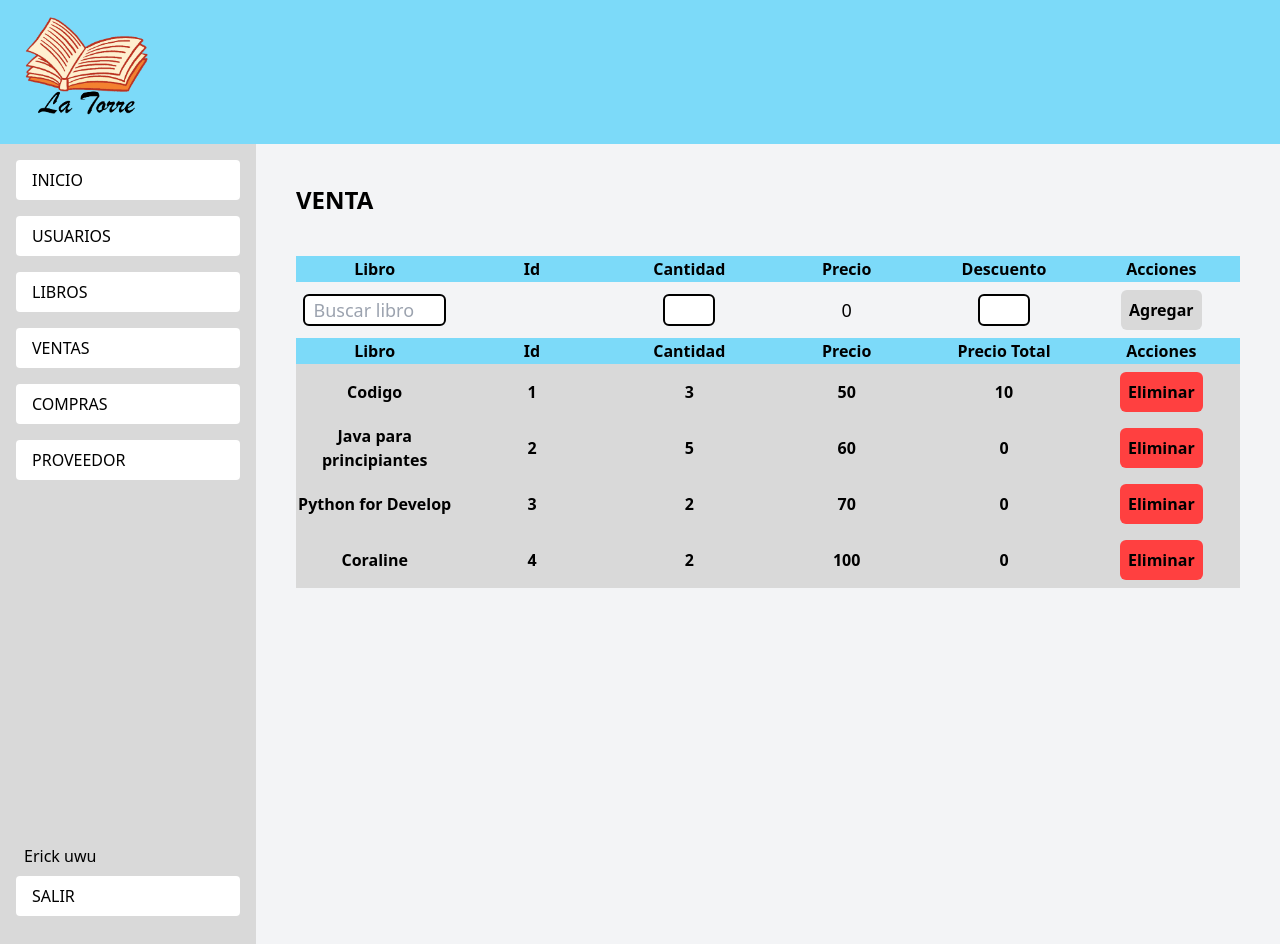
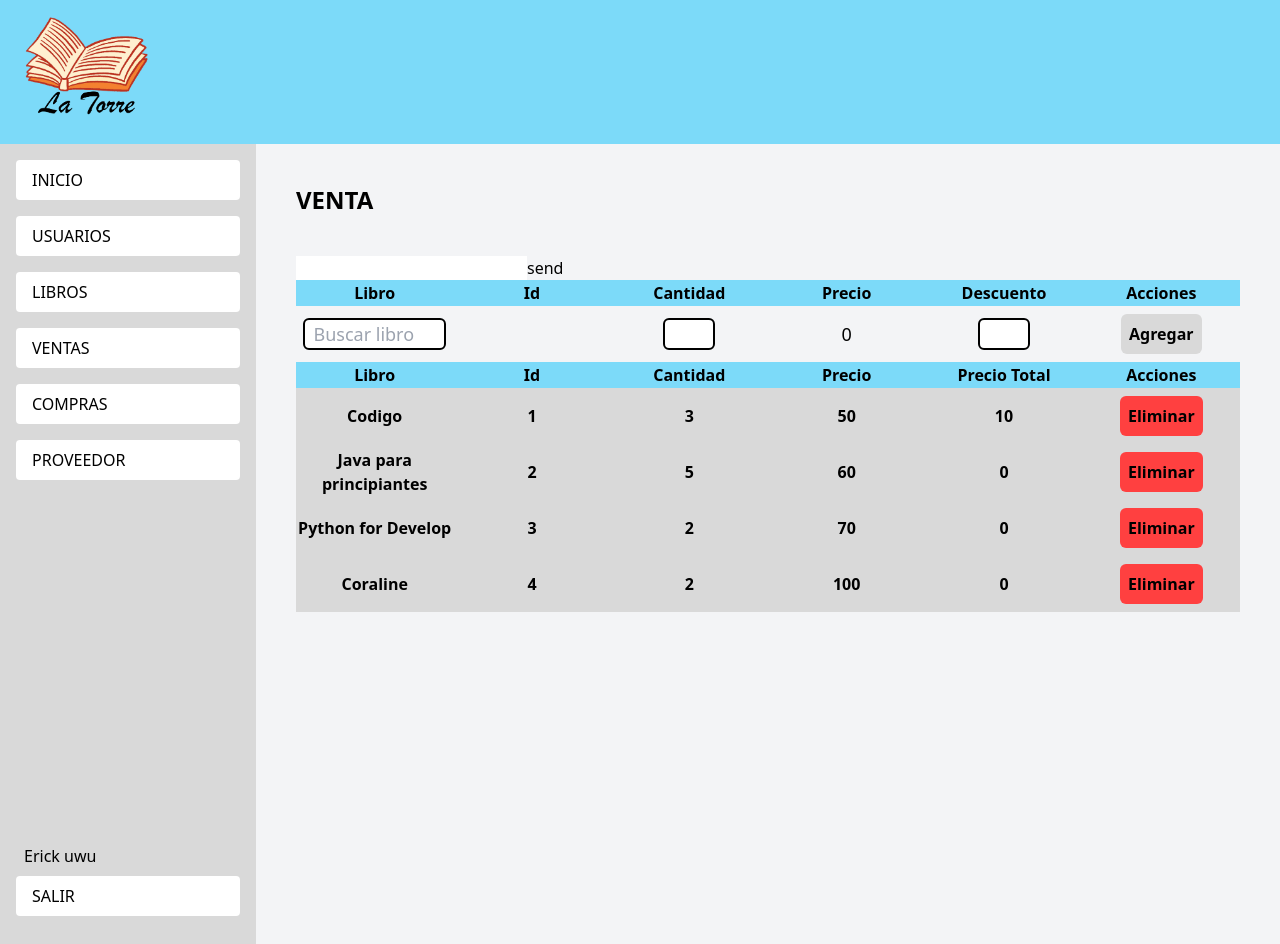
Before and after one commit to Vane737/LibreriaTorre, a React (Vite) app: page /admin/sale/create in a window 1280 px wide. Built offline with nearby package versions, Linux system fonts and the light colour scheme; no server answers.

Commit message:
Add socket

```diff
--- a/package.json
+++ b/package.json
@@ -16,7 +16,8 @@
     "react": "^18.2.0",
     "react-dom": "^18.2.0",
     "react-hook-form": "^7.45.1",
-    "react-router-dom": "^6.14.0"
+    "react-router-dom": "^6.14.0",
+    "socket.io-client": "^4.7.1"
   },
   "devDependencies": {
     "@types/react": "^18.0.37",
--- a/src/components/Form/FormDynamicVenta.jsx
+++ b/src/components/Form/FormDynamicVenta.jsx
@@ -1,9 +1,10 @@
-import { useState } from "react";
+import { useEffect, useState } from "react";
 // import axios from "../../API/axios";
 // import { debounce } from "lodash";
-
+import io  from "socket.io-client";
+const socket = io('https://si1libreria-production-6536.up.railway.app');
 export const FormDynamicVenta = () => {
-  // const [search, setSearch] = useState("");
+  const [title, setTitle] = useState("");
 
   // const [titulo, setTitulo] = useState("");
   const [datosList, setDatosList] = useState([
@@ -38,24 +39,7 @@ export const FormDynamicVenta = () => {
   //   // debouncedFetchData();
   // };
 
-//   const handleChangeSearch = ({ target }) => {
-//   const searchTerm = target.value.toLowerCase();
-//   setSearch(searchTerm);
-
-//   if (searchTerm === '') {
-//     setFilteredBooks([]);
-//   } else {
-//     const filteredBooks = books.filter((book) => {
-//       return (
-//         book.libro.toString().includes(searchTerm)
-//       );
-//     });
-//     setFilteredBooks(filteredBooks);
-//   }
-// };
-
-
-// const debouncedFetchData = debounce(getLibro, 3000);
+  // const debouncedFetchData = debounce(getLibro, 3000);
 
   const handleChangeNumber = ({ target }) => {
     const { name, value } = target;
@@ -64,7 +48,17 @@ export const FormDynamicVenta = () => {
       [name]: value,
     });
   };
+  const handleSubmit = (e) => {
+    e.preventDefault();
+    console.log(title);
+    socket.emit('fetchBook', title);
+  }
 
+  useEffect(() => {
+    socket.on('bookData', data => {
+      console.log(data);
+    });
+  }, []);
 
   // const detalleVenta = [
   //   { id: '1', titulo:'Codigo', cantidad: 3, precio: 50.00, descuento: 10},
@@ -80,6 +74,11 @@ const handleRemoveDetalle = (id) => {
 
   return (
     <div>
+      <form onSubmit={handleSubmit}>
+        <input type="text" name="title" onChange={(e) => setTitle(e.target.value)} />
+        <button>send</button>
+      </form>
+
       <table className="table-fixed w-full">
         <thead className="bg-custom-celeste w-full">
           <tr className="pt-3 pb-3 w-full">
@@ -99,7 +98,6 @@ const handleRemoveDetalle = (id) => {
                 name="titulo"
                 className="rounded-md w-11/12 border-2 border-solid border-black font-normal text-lg pl-2"
                 placeholder="Buscar libro"
-                // onChange={handleChangeSearch}
               />
             </th>
             <th className="font-normal text-lg">
--- /dev/null
+++ b/src/socket.js
@@ -0,0 +1,6 @@
+import { io } from 'socket.io-client';
+
+// "undefined" means the URL will be computed from the `window.location` object
+const URL = 'https://si1libreria-production-6536.up.railway.app/';
+
+export const socket = io(URL);
```
Also changed, not shown: vite.config.js (+10 -1 lines), 1 other file (tests, documents, lock files or other folders).
